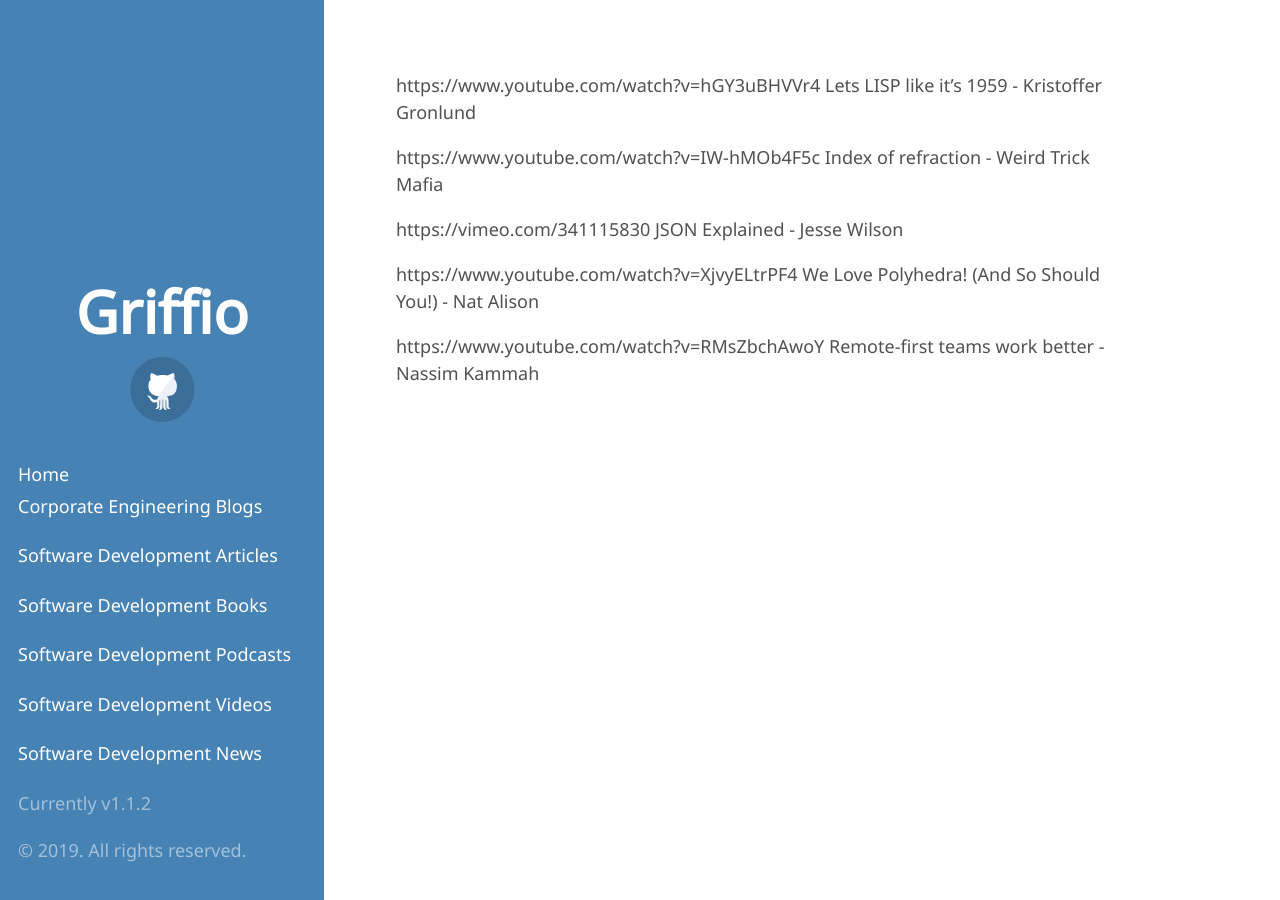
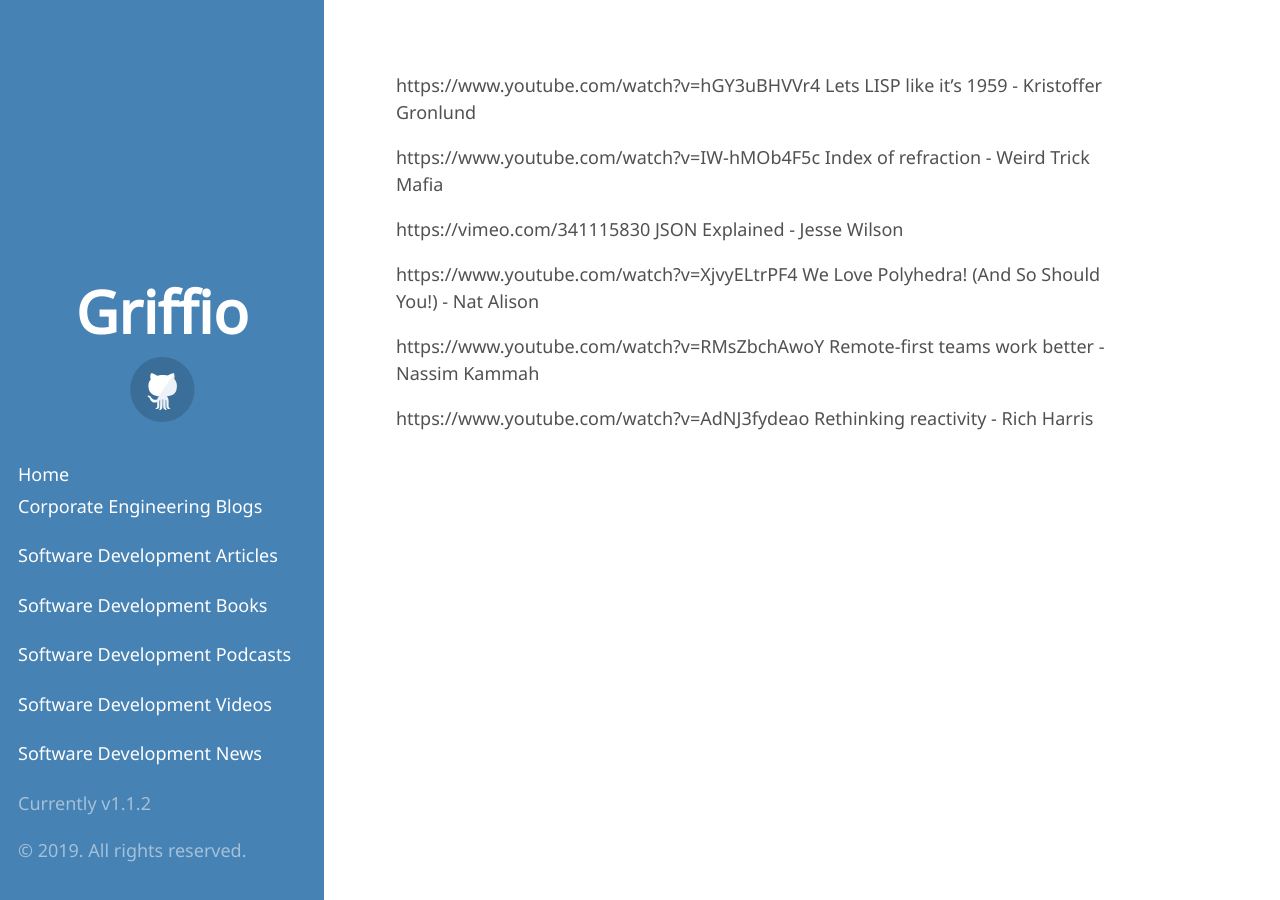
Before and after one commit to griffio/griffio.github.io, a Jekyll site: the page built from tech_talks_highlighted_2019.md, in a window 1280 px wide. Built offline with Jekyll 4.4.1, drawn with Linux system fonts in a browser that asks for light colours; some web fonts are replaced; our own code applies the rules of GitHub Pages for plain Markdown files.

Commit message:
Rethinking reactivity - Rich Harris

```diff
--- a/tech_talks_highlighted_2019.md
+++ b/tech_talks_highlighted_2019.md
@@ -8,3 +8,5 @@ https://vimeo.com/341115830 JSON Explained - Jesse Wilson
 https://www.youtube.com/watch?v=XjvyELtrPF4  We Love Polyhedra! (And So Should You!) - Nat Alison
 
 https://www.youtube.com/watch?v=RMsZbchAwoY Remote-first teams work better - Nassim Kammah
+
+https://www.youtube.com/watch?v=AdNJ3fydeao Rethinking reactivity - Rich Harris
```
